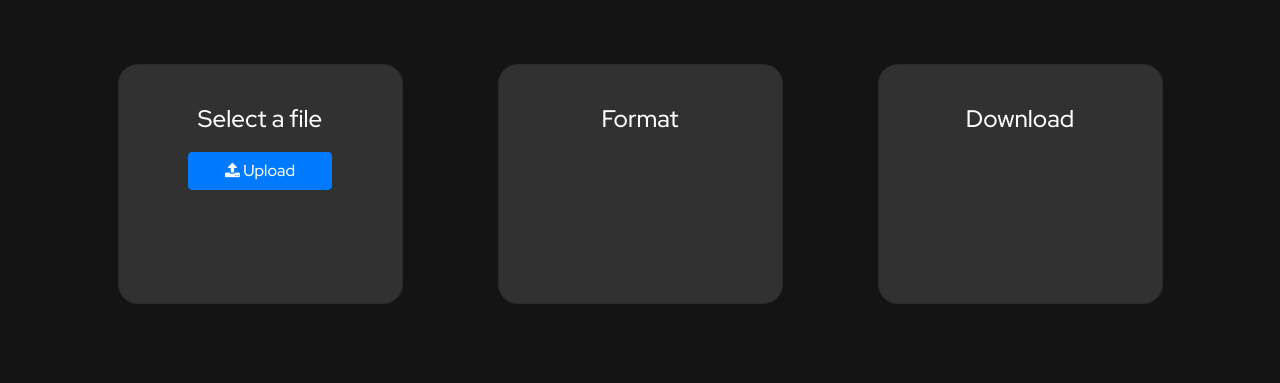
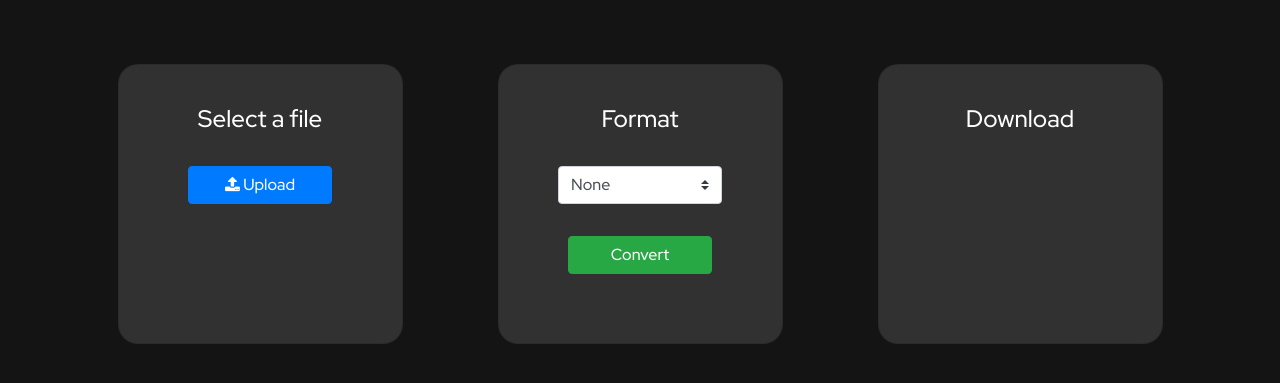
Before and after one commit to Suryam26/PDF-converter, a Django app: page / in a window 1280 px wide. Shown: the part 130-513 px from the top of the page. Run offline with Django 3.2, Linux system fonts and the light colour scheme; some libraries are stand-ins or nearby versions.

Commit message:
Upload functionality added

```diff
--- a/PDFconverter/settings.py
+++ b/PDFconverter/settings.py
@@ -11,6 +11,7 @@ https://docs.djangoproject.com/en/3.1/ref/settings/
 """
 
 from pathlib import Path
+import os
 
 # Build paths inside the project like this: BASE_DIR / 'subdir'.
 BASE_DIR = Path(__file__).resolve(strict=True).parent.parent
@@ -119,3 +120,6 @@ USE_TZ = True
 # https://docs.djangoproject.com/en/3.1/howto/static-files/
 
 STATIC_URL = '/static/'
+# media directory in the root directory
+MEDIA_ROOT = os.path.join(BASE_DIR, 'convert/temp/pdf')
+MEDIA_URL = '/media/'
--- a/PDFconverter/urls.py
+++ b/PDFconverter/urls.py
@@ -20,5 +20,5 @@ from convert import views
 
 urlpatterns = [
     path('admin/', admin.site.urls),
-    path('', TemplateView.as_view(template_name='index.html'), name='home'),
+    path('', views.Upload, name='home'),
 ]
--- /dev/null
+++ b/convert/forms.py
@@ -0,0 +1,6 @@
+from django import forms
+
+
+class UploadForm(forms.Form):
+    uploadFile = forms.FileField()
+    convertFormat = forms.CharField()
--- a/convert/static/css/styles.css
+++ b/convert/static/css/styles.css
@@ -3,7 +3,7 @@ html {
 }
 
 body {
-  font-family: 'Red Hat Display', sans-serif;
+  font-family: "Red Hat Display", sans-serif;
   font-size: 25px;
   color: #ffffff;
   background-color: #141414;
@@ -21,7 +21,7 @@ body {
 #upload {
   background-color: #313131;
   border-radius: 20px;
-  min-height: 30vh;
+  min-height: 35vh;
   overflow: hidden;
 }
 
@@ -33,7 +33,7 @@ body {
   position: relative;
 }
 
-.btn-wrapper input[type=file] {
+.btn-wrapper input[type="file"] {
   position: absolute;
   left: 0;
   top: 0;
@@ -41,3 +41,7 @@ body {
   height: 100%;
   opacity: 0;
 }
+
+#upload select {
+  width: 80%;
+}
--- a/convert/templates/index.html
+++ b/convert/templates/index.html
@@ -13,6 +13,7 @@
     <!-- CSS -->
     <link rel="stylesheet" href="{% static 'css/bootstrap.min.css' %}">
     <link rel="stylesheet" href="{% static 'css/styles.css' %}">
+    <!-- <link rel="shortcut icon" type="image/png" href="{% static 'favicon.ico' %}" /> -->
 
     <!-- Title -->
     <title>Converter</title>
@@ -38,17 +39,20 @@
 
     <!-- Main Body -->
     <div class="container my-5">
+        <form method="POST" enctype="multipart/form-data">
+            {% csrf_token %}
             <div class="row">
 
                 <!-- Upload Menu -->
                 <div id="upload" class="card col-10 col-lg-3 col-md-5 mx-auto my-3">
                     <div class="card-body text-center p-4">
                         <h4 class="card-title my-3">Select a file</h2>
-                        <div class="card-text btn-wrapper btn btn-primary px-4">
+                            <div class="card-text btn-wrapper btn btn-primary px-4 my-3">
                                 <i class="fa fa-upload" aria-hidden="true"></i>
                                 Upload
-                            <input type="file">
+                                <input type="file" name="{{ form.uploadFile.name }}">
                             </div>
+
                     </div>
                 </div>
 
@@ -56,7 +60,13 @@
                 <div id="upload" class="card col-10 col-lg-3 col-md-5 mx-auto my-3">
                     <div class="card-body text-center p-4">
                         <h4 class="card-title my-3">Format</h2>
-
+                            <select class="custom-select dark my-3" name="{{ form.convertFormat.name }}">
+                                <option selected>None</option>
+                                <option value="Word">Word</option>
+                                <option value="2">Two</option>
+                                <option value="3">Three</option>
+                            </select>
+                            <button type="submit" class="btn btn-success my-3">Convert</button>
                     </div>
                 </div>
 
@@ -67,7 +77,10 @@
 
                     </div>
                 </div>
+
+
             </div>
+        </form>
 
     </div>
 
--- a/convert/views.py
+++ b/convert/views.py
@@ -1,3 +1,22 @@
-from django.shortcuts import render
+from django.shortcuts import render, redirect
+from django.core.files.storage import FileSystemStorage
+from .forms import UploadForm
+# Create your views here.
 
-# Create your views here.
+
+def Upload(request):
+    if request.method == 'POST':
+        form = UploadForm(request.POST, request.FILES)
+        if form.is_valid():
+            request_file = request.FILES['uploadFile']
+            convertFormat = form.cleaned_data['convertFormat']
+            if request_file:
+                fs = FileSystemStorage()
+                file = fs.save(request_file.name, request_file)
+                fileurl = fs.url(file)
+
+            return redirect('home')
+
+    else:
+        form = UploadForm()
+        return render(request, "index.html", {'form': form})
```
Lines whose indentation alone changed are shown as unchanged.
